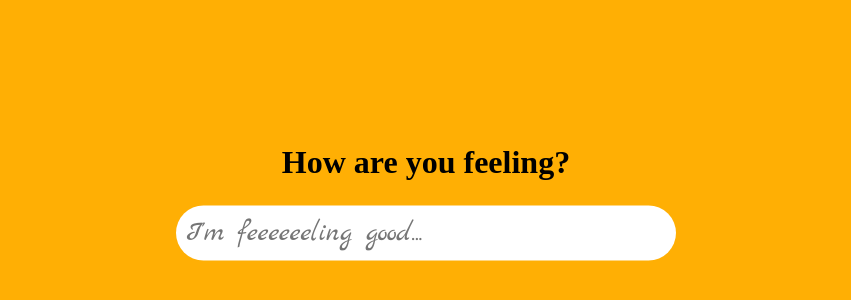
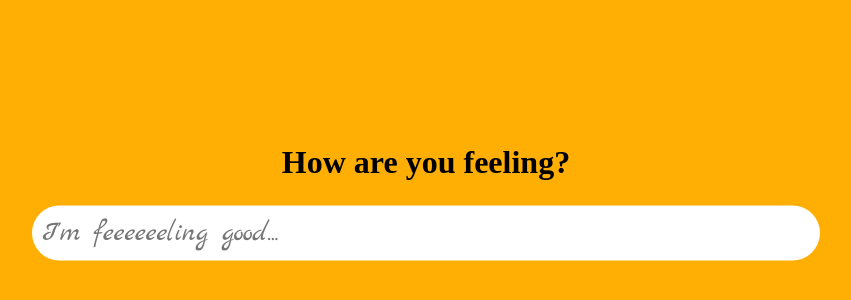
Before and after one commit to sushilathreya/how-are-you-feeling, a React (Create React App) app: page / in a window 1280 px wide. Shown: the part 198-498 px from the top of the page, without its empty margins (214-1065 px from the left). Built offline with nearby package versions, Linux system fonts and the light colour scheme; a web font is replaced by a local one.

Commit message:
Changed width of input component

```diff
--- a/src/components/IntroScreen.module.css
+++ b/src/components/IntroScreen.module.css
@@ -17,7 +17,7 @@ input {
   font-size: 28px;
   padding: 10px;
   border-radius: 30px;
-  width: 60vh;
+  width: 60vw;
   border: none;
   margin: 0;
 }
```
